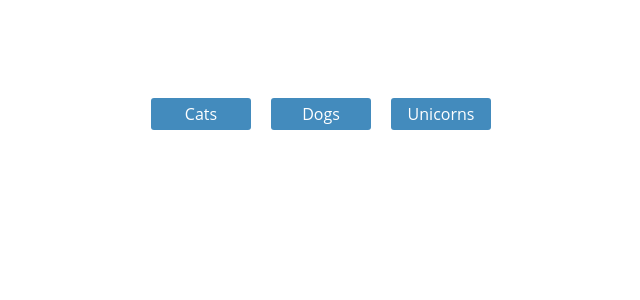
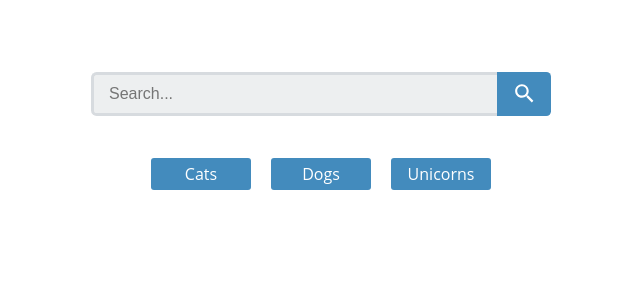
Before and after one commit to Lionessm/react_gallery_app, a React (Create React App) app: page / in a window 1280 px wide. Shown: the top 300 px of the page, without its empty margins (319-959 px from the left). Built offline with nearby package versions, Linux system fonts and the light colour scheme.

Commit message:
Added saerchform component

```diff
--- a/src/App.js
+++ b/src/App.js
@@ -4,6 +4,7 @@ import {
 } from 'react-router-dom';
 import './App.css';
 import PhotoContainer from "./PhotoContainer";
+import SearchForm from "./SearchForm";
 
 
 export default class App extends Component {
@@ -15,6 +16,7 @@ export default class App extends Component {
         return (
             <BrowserRouter>
                 <div className="container">
+                    <SearchForm/>
                     <nav className="main-nav">
                         <ul>
                             <li><NavLink to='/cats'>Cats</NavLink></li>
```
